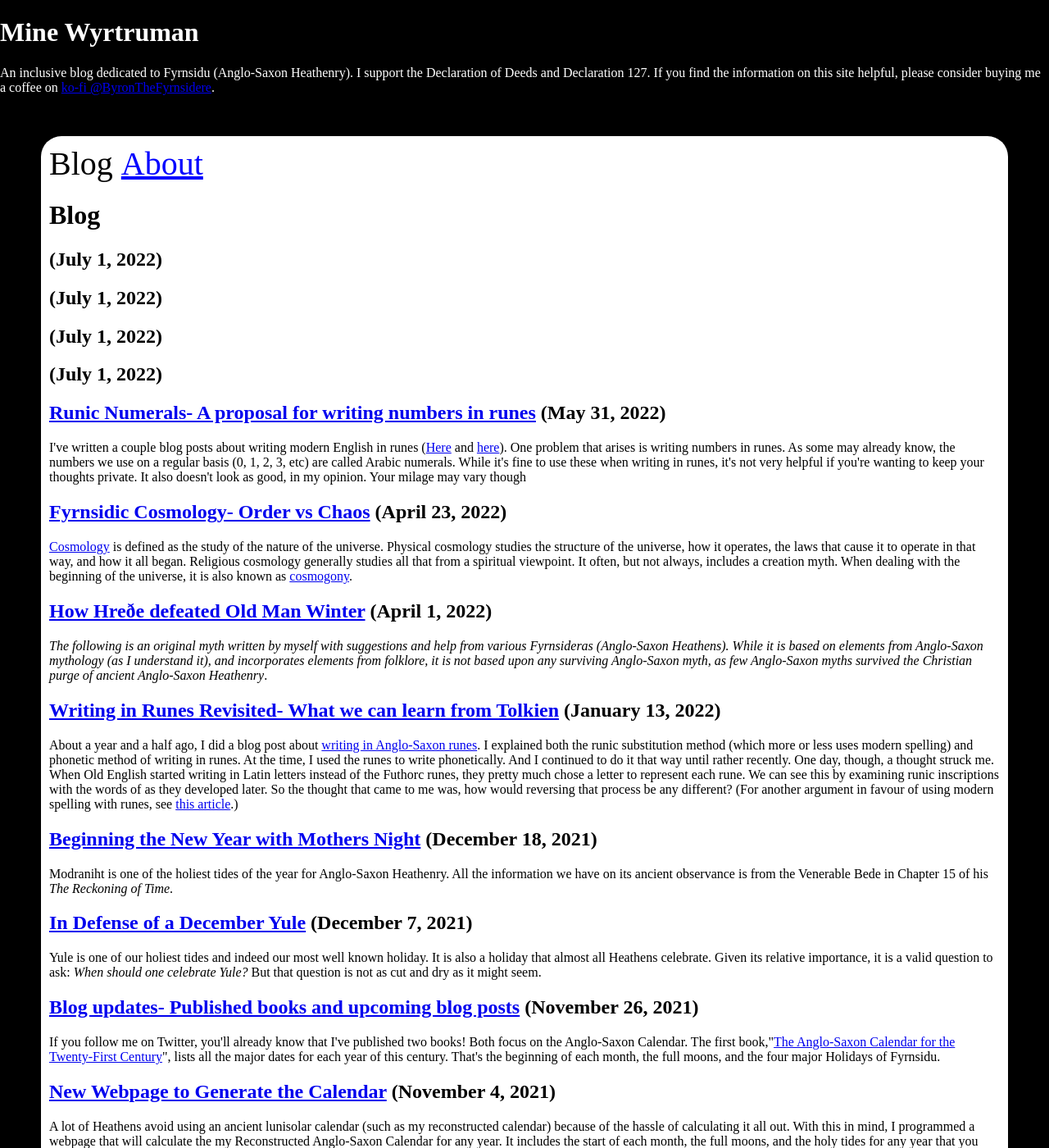
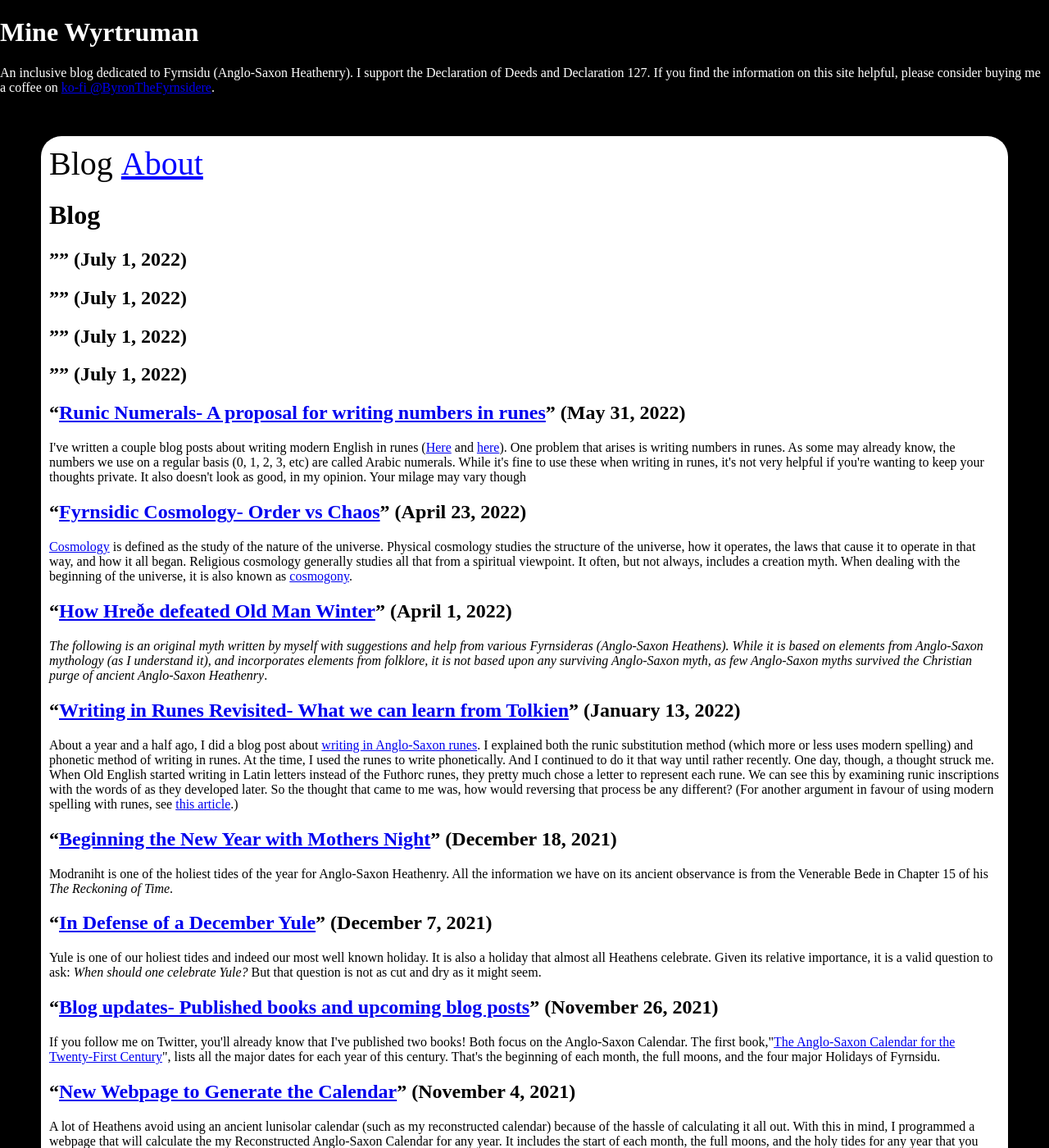
Before and after one commit to byronpendason/byronpendason.github.io, a Jekyll site: the page built from index.md, in a window 1280 px wide and 1400 px high. Shown: the whole window at 82% size. Built offline with Jekyll 4.4.1, drawn with Linux system fonts in a browser that asks for light colours; our own code applies the rules of GitHub Pages for plain Markdown files; some of the changed text lies outside the part shown.

Commit message:
Update index.md

```diff
--- a/index.md
+++ b/index.md
@@ -7,7 +7,7 @@ permalink: /
 {% for post in site.posts %}
 
 {% unless post.title == "" %}
-## [{{ post.title }}]({{ post.url }}) ({{ post.date | date: "%B %-d, %Y"}})
+## "[{{ post.title }}]({{ post.url }})" ({{ post.date | date: "%B %-d, %Y"}})
 {% endunless %}
 
 {{ post.excerpt }}
```
